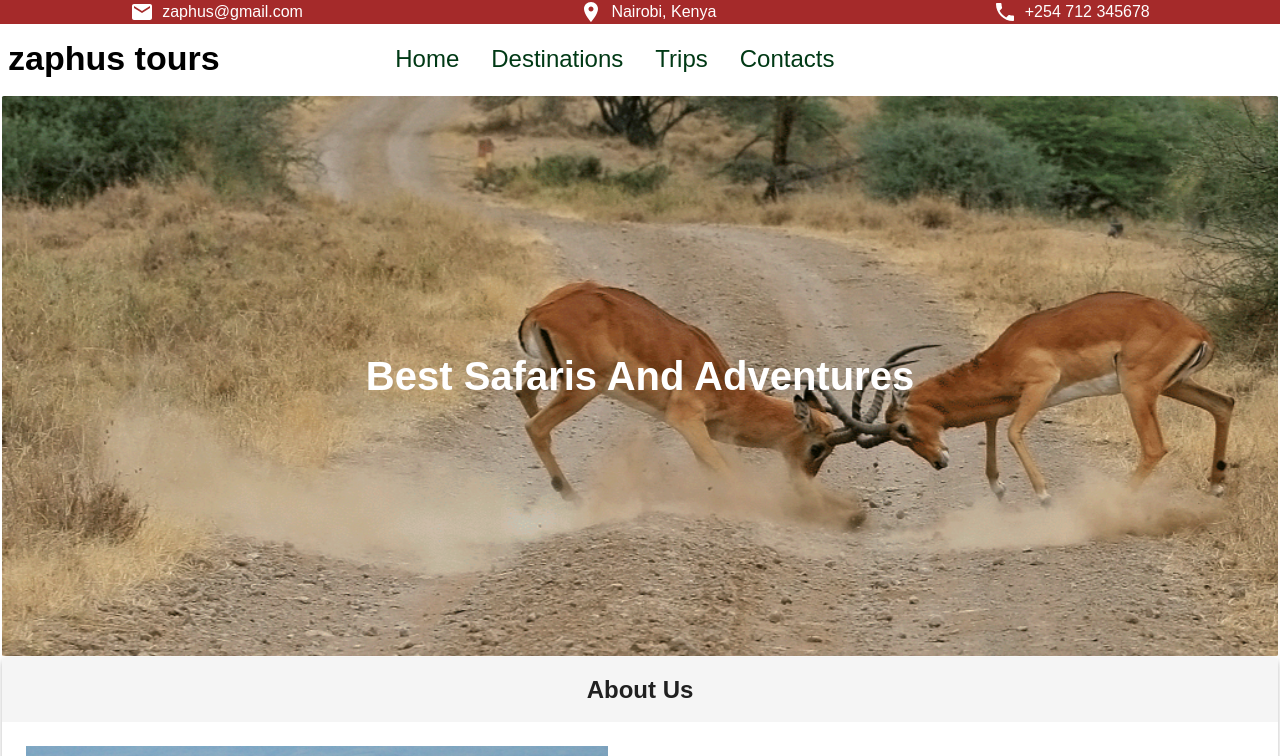
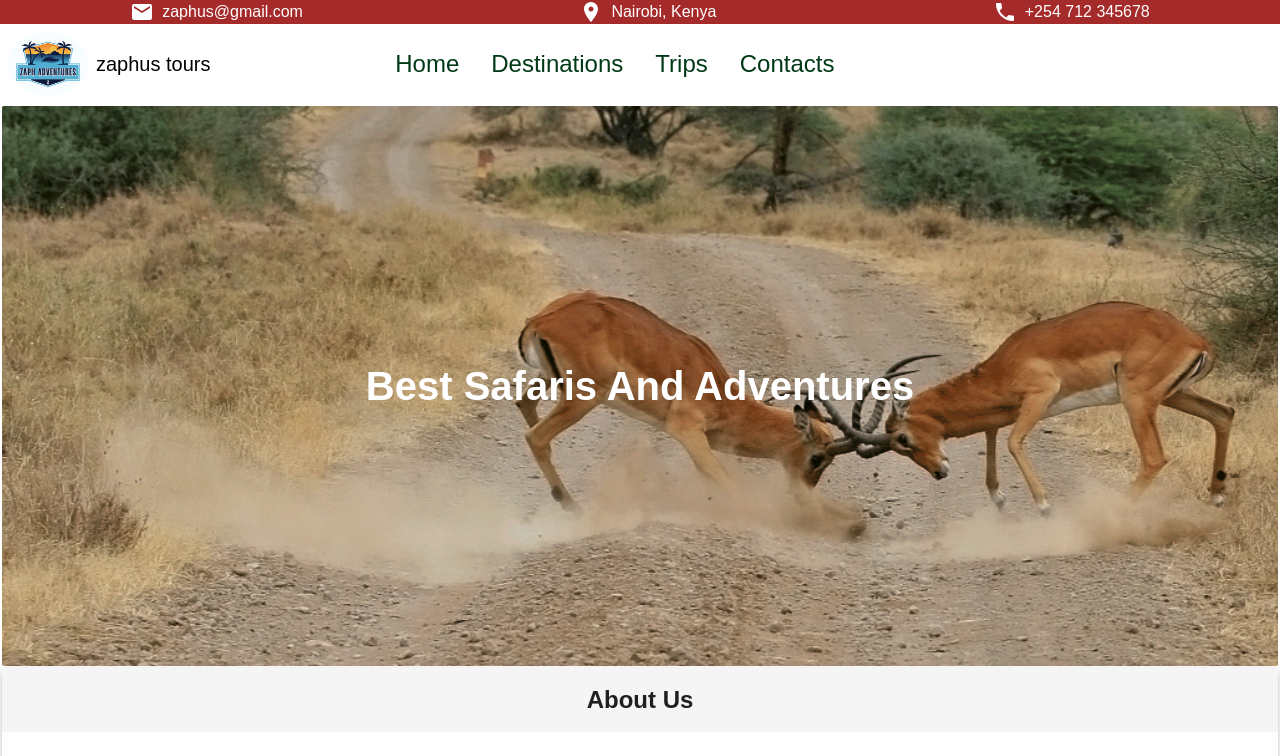
Before and after one commit to nathansungu/zaph-tour-material-ui, a React (Vite) app: page / in a window 1280 px wide. Shown: the top 756 px of the page. Built offline with nearby package versions, Linux system fonts and the light colour scheme.

Commit message:
add logo

```diff
--- a/src/components/home.components/navbar.tsx
+++ b/src/components/home.components/navbar.tsx
@@ -1,11 +1,5 @@
 import { Link } from "react-router-dom";
-import{
-    Box,
-    Typography,
-    Stack,
-    Button
-
-} from "@mui/material"
+import { Box, Typography, Stack, Button } from "@mui/material";
 import HandleDrawer from "./drawer";
 const HandleNavbar = () => {
   return (
@@ -14,18 +8,31 @@ const HandleNavbar = () => {
       sx={{
         backgroundColor: "secondary",
         p: 1,
-
       }}
     >
       <Stack direction="row" alignItems="center" justifyContent="space-between">
-        <Typography variant="h4" fontWeight="700">
-          zaphus tours
-        </Typography>
-        <Stack sx={{display:{xs: 'block', sm: 'none', md: 'none'}}}>
-       <HandleDrawer />
-    </Stack>
-        <Stack direction="row" spacing={2} width="70%" justifyContent="center" sx={{display:{xs:'none' ,sm:'block' ,xl:'block'}}}>
+        <Stack direction="row" alignItems="center" gap={1}>
+          <Stack
+            component="img"
+            src="/logo.png"
+            borderRadius="50%"
+            height="4rem"
+          />
+          <Typography variant="h6" fontWeight="500">
+            zaphus tours
+          </Typography>
+        </Stack>
 
+        <Stack sx={{ display: { xs: "block", sm: "none", md: "none" } }}>
+          <HandleDrawer />
+        </Stack>
+        <Stack
+          direction="row"
+          spacing={2}
+          width="70%"
+          justifyContent="center"
+          sx={{ display: { xs: "none", sm: "block", xl: "block" } }}
+        >
           <Button
             component={Link}
             to="/"
```
